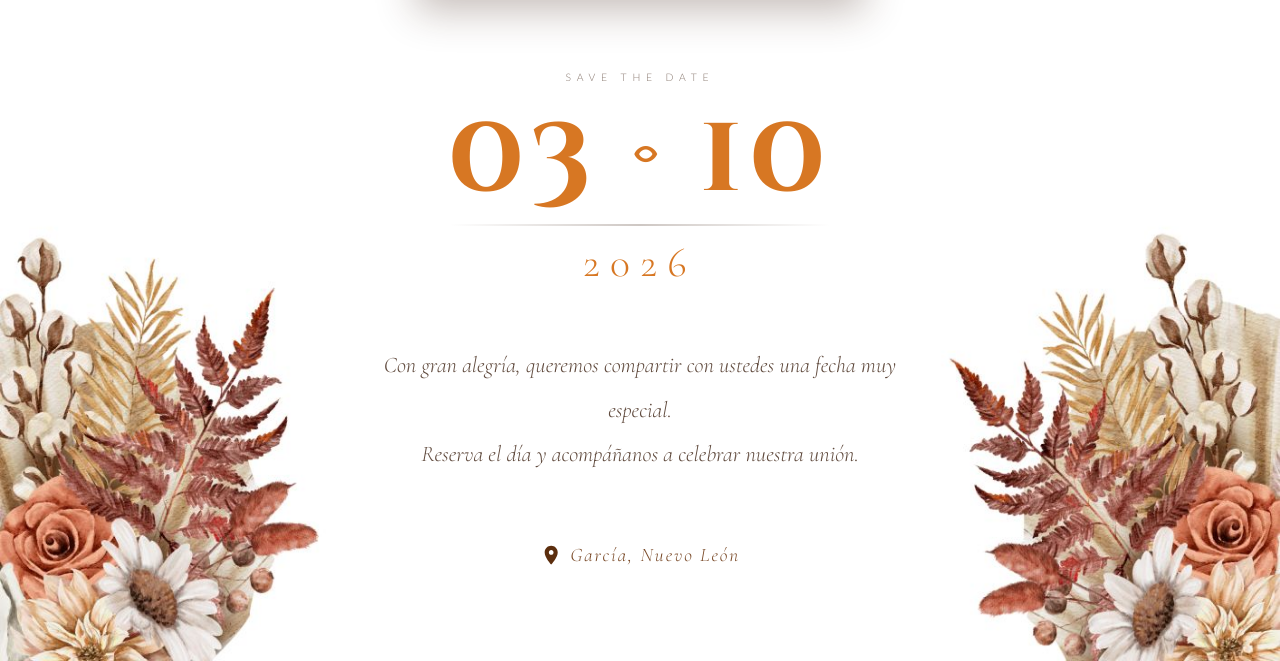
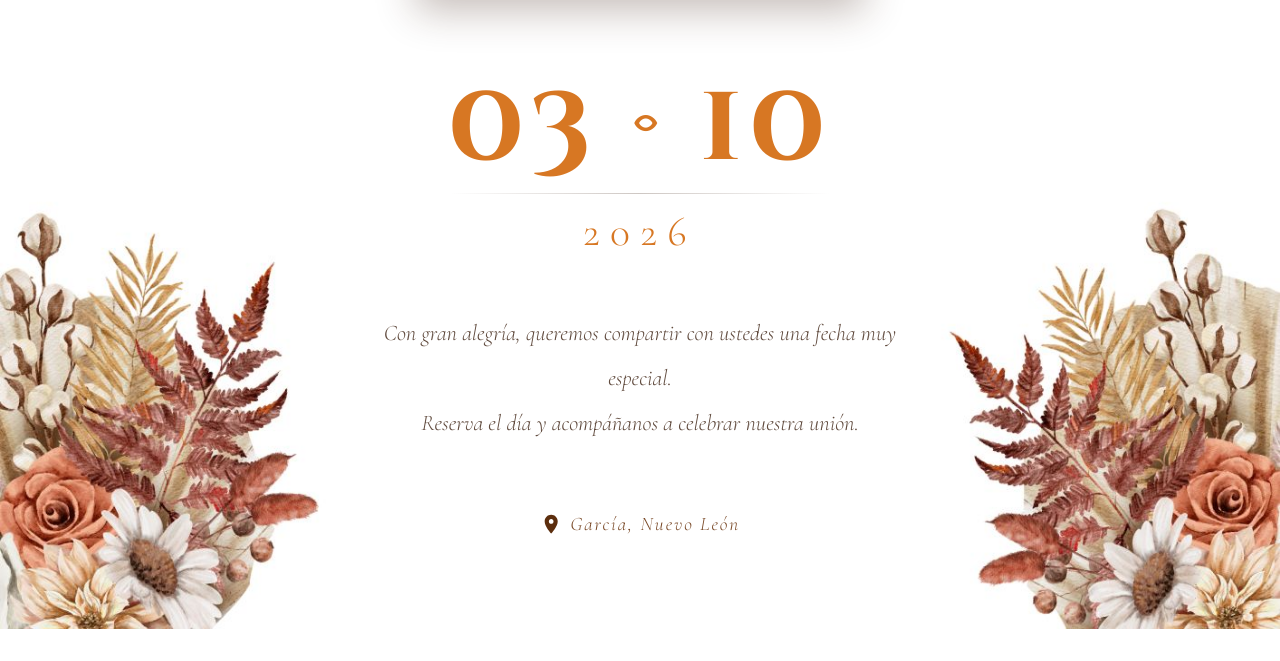
Before and after one commit to FroiiLara/SaveTheDate, a plain HTML site: page index.html in a window 1280 px wide. Shown: the part 1277-1938 px from the top of the page. After the commit the page ends 1906 px from the top, so only its background shows below. Drawn offline with nearby package versions, Linux system fonts and the light colour scheme.

Commit message:
Update index.html

```diff
--- a/index.html
+++ b/index.html
@@ -97,7 +97,6 @@
 
   <!-- FECHA -->
   <section id="fecha" class="fade-up">
-    <span class="save-label">Save the Date</span>
     <div class="date-display">03 &middot; 10</div>
     <span class="date-line"></span>
     <span class="year-tag">2026</span>
```
